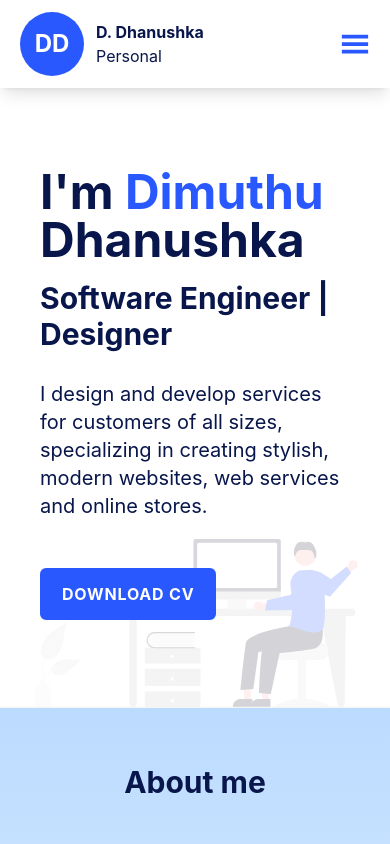
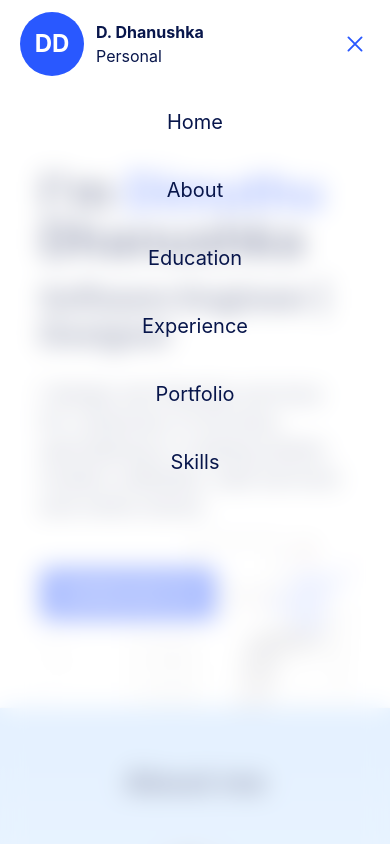
Before and after one commit to madusankanipunajith/portfolio-2023, a React (Create React App) app: page / in a window 390 px wide. Both pictures are taken after a click on the button 355 px from the left and 44 px from the top of the page. Shown: the top 844 px of the page. Built offline with nearby package versions, Linux system fonts and the light colour scheme; the HTML template or start-up script is replaced by a standard one.

Commit message:
mobile nav bar and optimize

```diff
--- a/src/About.js
+++ b/src/About.js
@@ -11,15 +11,15 @@ const About = () => {
 			<div className="col-start-2 col-span-10">
 				<h1 className=" text-3xl font-bold text-center p-14">About me</h1>
 				<div className="flex lg:flex-row flex-col pt-0 pb-20 px-10 lg:px-0 items-center">
-					<div className="flex items-center lg:w-1/2">
+					<div className="flex flex-col lg:flex-row items-center lg:w-1/2">
 						<div>
 							{/* img */}
-							<img src={avatar} className=" h-48" alt="avatar" />
+							<img src={avatar} className=" lg:h-48 h-32 " alt="avatar" />
 						</div>
-						<div className="ml-5">
-							<h3 className="">Software Engineer</h3>
+						<div className="lg:ml-5 ml-0 text-center lg:text-start">
+							<h3 className="text-center lg:text-start mt-5 lg:mt-0">Software Engineer</h3>
 							<p className=" font-bold text-xl">Dimuthu Dhanushka</p>
-							<div className="flex mt-8">
+							<div className="flex mt-8 justify-between">
 								<a href="#">
 									<BsLinkedin className=" text-3xl mr-4 transition hover:text-primary" />
 								</a>
--- a/src/Header.js
+++ b/src/Header.js
@@ -1,5 +1,6 @@
-import React from "react";
+import React, { useState } from "react";
 import { GiHamburgerMenu } from "react-icons/gi";
+import { IoCloseOutline } from "react-icons/io5";
 import * as Scroll from "react-scroll";
 import {
 	Link,
@@ -16,6 +17,11 @@ const Header = () => {
 		color: "#2958FF",
 		borderBottomWidth: "2px",
 	};
+	const activeMobileMenuItem =
+		"transition duration-500 p-5 block hover:bg-primary/30  text-xl text-center";
+
+	const [mobileMenuVisible, setMobileMenuVisible] = useState(false);
+
 	return (
 		<>
 			<section className="md:grid grid-cols-12 gap-4">
@@ -33,103 +39,77 @@ const Header = () => {
 						</div>
 
 						{/* Mobile */}
-						<button className="block lg:hidden">
-							<GiHamburgerMenu className=" text-primary text-3xl hover:text-dark" />
+						<button
+							className="block lg:hidden"
+							onClick={() => setMobileMenuVisible(!mobileMenuVisible)}
+						>
+							{mobileMenuVisible ? (
+								<IoCloseOutline className=" text-primary text-3xl hover:text-dark" />
+							) : (
+								<GiHamburgerMenu className=" text-primary text-3xl hover:text-dark " />
+							)}
 						</button>
 
 						{/* NAVBAR */}
 						<nav className="hidden lg:block ">
 							<ul className="list-none">
+								{[
+									["Home", "home"],
+									["About", "about"],
+									["Education", "education"],
+									["Experience", "experience"],
+									["Portfolio", "portfolio"],
+									["Skills", "skills"],
+								].map(([title, url]) => (
 									<Link
 										className={navListItemStyle}
 										activeStyle={active}
-									to="home"
+										to={url}
 										spy={true}
 										smooth={true}
 										offset={-160}
 										duration={500}
 									>
-									Home
+										{title}
 									</Link>
-								<Link
-									className={navListItemStyle}
-									activeStyle={active}
-									d
-									to="about"
-									spy={true}
-									smooth={true}
-									offset={-80}
-									duration={500}
-								>
-									About
-								</Link>
-								<Link
-									className={navListItemStyle}
-									activeStyle={active}
-									to="education"
-									spy={true}
-									smooth={true}
-									offset={-110}
-									duration={500}
-								>
-									Education
-								</Link>
-								<Link
-									className={navListItemStyle}
-									activeStyle={active}
-									to="experience"
-									spy={true}
-									smooth={true}
-									offset={-100}
-									duration={500}
-								>
-									Experience
-								</Link>
-								<Link
-									className={navListItemStyle}
-									activeStyle={active}
-									to="portfolio"
-									spy={true}
-									smooth={true}
-									offset={-120}
-									duration={500}
-								>
-									Portfolio
-								</Link>
-								<Link
-									className={navListItemStyle}
-									activeStyle={active}
-									to="skills"
-									spy={true}
-									smooth={true}
-									offset={-100}
-									duration={500}
-								>
-									Skills
-								</Link>
+								))}
 							</ul>
 						</nav>
 
-						{/* TALK NOW */}
 						{/* <p>Talk now</p> */}
 					</div>
 				</div>
 			</section>
-			{/* <nav className="block lg:hidden ">
-				<ul className="list-none">
+			{mobileMenuVisible && (
+				<nav className="block lg:hidden ">
+					<ul className="list-none h-screen">
+						{[
+							["Home", "home"],
+							["About", "about"],
+							["Education", "education"],
+							["Experience", "experience"],
+							["Portfolio", "portfolio"],
+							["Skills", "skills"],
+						].map(([title, url]) => (
 							<Link
-						className="p-5 block"
-						// activeStyle={active}
-						to="home"
+								className={activeMobileMenuItem}
+								onClick={() =>
+									setTimeout(() => {
+										setMobileMenuVisible(false);
+									}, 1000)
+								}
+								to={url}
 								spy={true}
 								smooth={true}
 								offset={-160}
 								duration={500}
 							>
-						Home
+								{title}
 							</Link>
+						))}
 					</ul>
-			</nav> */}
+				</nav>
+			)}
 		</>
 	);
 };
--- a/src/components/TimelineCard.js
+++ b/src/components/TimelineCard.js
@@ -3,9 +3,9 @@ import { MdOutlinePlace, MdOutlineDateRange } from "react-icons/md";
 
 const TimelineCard = ({ type, title, place, date, description }) => {
 	return (
-		<div className="flex flex-row bg-light p-6 mb-5 rounded-md">
-			<div className="w-2/5">
-				<h2 className="font-bold text-xl">{type}</h2>
+		<div className="flex lg:flex-row flex-col bg-light p-6 mb-5 rounded-md items">
+			<div className="lg:w-2/5">
+				<h2 className="font-light text-xl text-primary tracking-wider">{type.toUpperCase()}</h2>
 				<div className="flex flex-row items-center ">
 					<MdOutlinePlace className="text-xl mt-3" />
 					<p className="mt-3 ml-2">{place}</p>
@@ -15,9 +15,9 @@ const TimelineCard = ({ type, title, place, date, description }) => {
 					<p className="mt-2 ml-2">{date}</p>
 				</div>
 			</div>
-			<div className="w-3/5">
-				<h2 className="font-bold text-xl">{title}</h2>
-				<p className=" leading-8 mt-3">{description}</p>
+			<div className="lg:w-3/5">
+				<h2 className="font-bold text-xl mt-5 lg:mt-0">{title}</h2>
+				<p className=" leading-8 mt-2">{description}</p>
 			</div>
 		</div>
 	);
```
Lines whose indentation alone changed are shown as unchanged.
